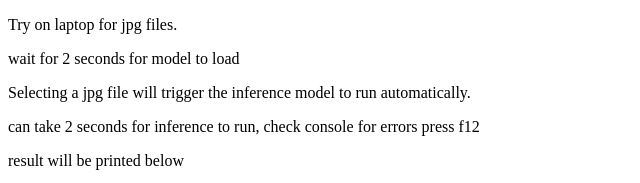
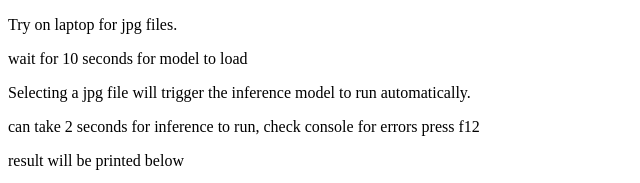
Before and after one commit to 0x-chaitu/resnet, a plain HTML site: page index.html in a window 1280 px wide. Shown: the top 183 px of the page, 0-640 px from the left. Drawn offline with Linux system fonts and the light colour scheme; a script that the page names is missing.

Commit message:
Update index.html

```diff
--- a/index.html
+++ b/index.html
@@ -1075,7 +1075,7 @@ window.onload = function() {
   </head>
   <body>
     <div id="container"><p>Try on laptop for jpg files.
-      <p >wait for 2 seconds for model to load</p>
+      <p >wait for 10 seconds for model to load</p>
       Selecting a jpg file will trigger the inference model to run automatically.
       <p>can take 2 seconds for inference to run, check console for errors  press f12</p>
       <p>result will be printed below</p>
```
